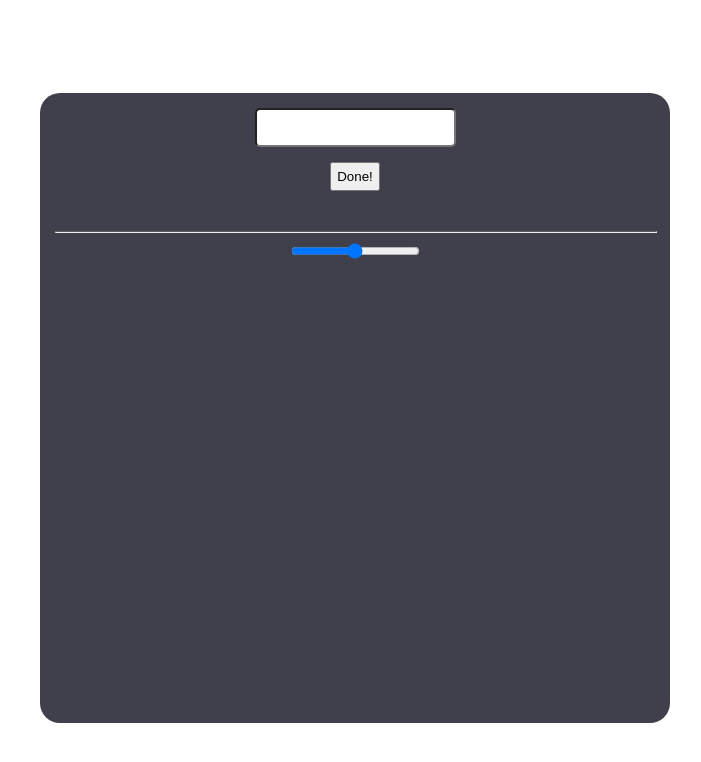
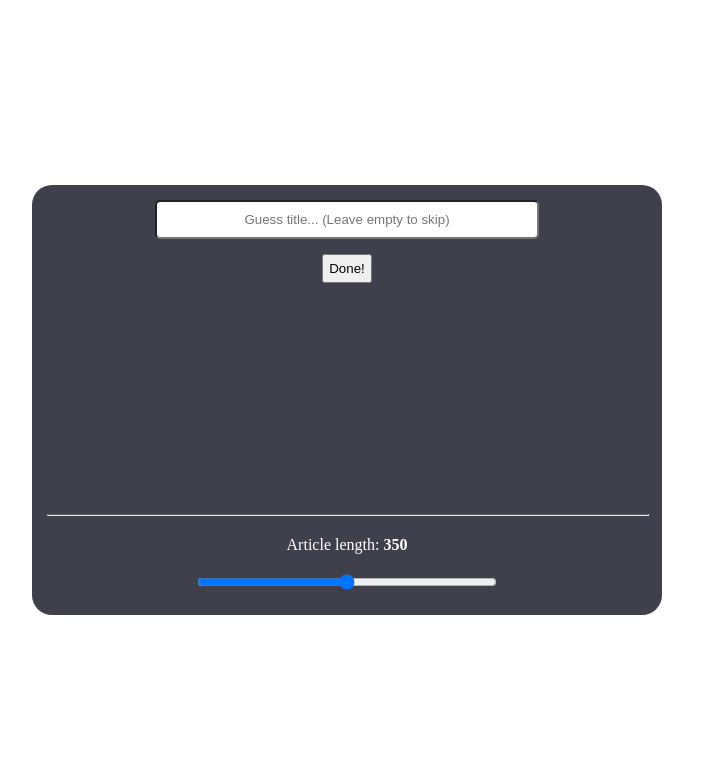
Before and after one commit to grigoryan-m/wikipedia-quiz, a plain HTML site: page index.html in a window 1280 px wide. Shown: the whole page, without its empty margins (293-994 px from the left). Drawn offline with Linux system fonts and the light colour scheme; no server answers.

Commit message:
completed all the basic gameplay

```diff
--- a/index.html
+++ b/index.html
@@ -9,12 +9,13 @@
 <body>
     <div class="wrapper">
         <div class="panel">
-            <input type="text" id="guessTitle">
+            <input type="text" id="guessTitle" placeholder="Guess title... (Leave empty to skip)">
             <button id="doneButton">Done!</button>
             <p id="content"></p>
-            <hr/>
             <div class="controls">
-                <input type="range" id="nextArticleLength" min="200" max="500">
+                <hr/>
+                <p><label for="nextArticleLength">Article length: <b id="articleLength">200</b></label></p>
+                <input type="range" id="nextArticleLength" min="200" max="500" val="200">
             </div>
         </div>
     </div>
--- a/main.js
+++ b/main.js
@@ -28,7 +28,15 @@ function replaceTitleWithQuestionMarks(title, content) {
 document.addEventListener("DOMContentLoaded", ()=>{
     const guessTitle = document.getElementById("guessTitle");
     const content = document.getElementById("content");
+    const articleLengthInput = document.getElementById("nextArticleLength");
+    const articleLength = document.getElementById("articleLength");
+    const doneButton = document.getElementById("doneButton");
 
+
+    articleLength.innerText = articleLengthInput.value;
+    articleLengthInput.addEventListener("input", ()=>{
+        articleLength.innerText = articleLengthInput.value;
+    });
 
     fetch(apiUrl)
     .then((response) => response.json())
@@ -53,12 +61,22 @@ document.addEventListener("DOMContentLoaded", ()=>{
 
         // Extract and display the page title and content
         const pageTitle = page.title;
-        const pageContent = page.extract.substring(0, 200); // Display the first 200 characters
+        const pageContent = page.extract.substring(0, articleLengthInput.value); // Display the first 200 characters
 
         // Replace occurrences of the title with "???" in the content
         const replacedContent = replaceTitleWithQuestionMarks(pageTitle, pageContent);
 
         content.innerHTML = "<strong><i>The page content is:</i></strong> " + replacedContent;
+        console.log(pageTitle);
+        doneButton.addEventListener("click",()=>{
+            if(guessTitle.value === pageTitle){
+                alert("You won!");
+            }else{
+                alert(`You are wrong :(\nCorrect answer was: ${pageTitle}`);
+            }
+            guessTitle.value = '';
+            location.reload();
+        });
     })
     .catch((error) => {
         console.error("An error occurred while fetching Wikipedia content:", error);
--- a/styles.css
+++ b/styles.css
@@ -1,3 +1,8 @@
+*{
+    margin: 0;
+    padding: 0;
+    overflow: hidden;
+}
 .wrapper{
     width: 100vw;
     height: 100vh;
@@ -7,8 +12,9 @@
 }
 .panel{
     width: 600px;
-    height: 600px;
-    max-width: calc(100% - 20px);
+    max-height: 800px;
+    min-height: 400px;
+    max-width: calc(100% - 50px);
     background-color: #403F4C;
     color: white;
     padding: 15px;
@@ -21,15 +27,30 @@
     padding: 10px;
     border-radius: 5px;
     margin-bottom: 15px;
+    min-width: 60%;
+    text-align: center;
 }
 #doneButton{
     cursor: pointer;
     padding: 5px;
+    margin-bottom: 15px;
 }
 .controls{
-
+    margin-top: auto;
+    width: 100%;
+    min-height: 50px;
+    padding: 10px;
+    display: flex;
+    flex-direction: column;
+    justify-content: center;
 }
 hr{
     border-top: 1px solid rgb(94, 94, 94);
     width: 100%;
 }
+.controls input, .controls p{
+    margin-left: 50%;
+    transform: translateX(-50%);
+    text-align: center;
+    margin-top: 20px;
+}
```
